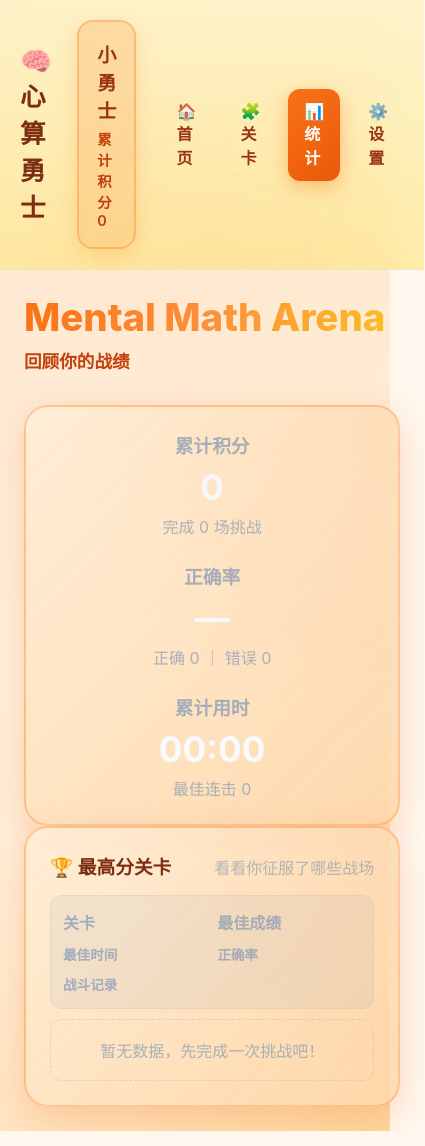
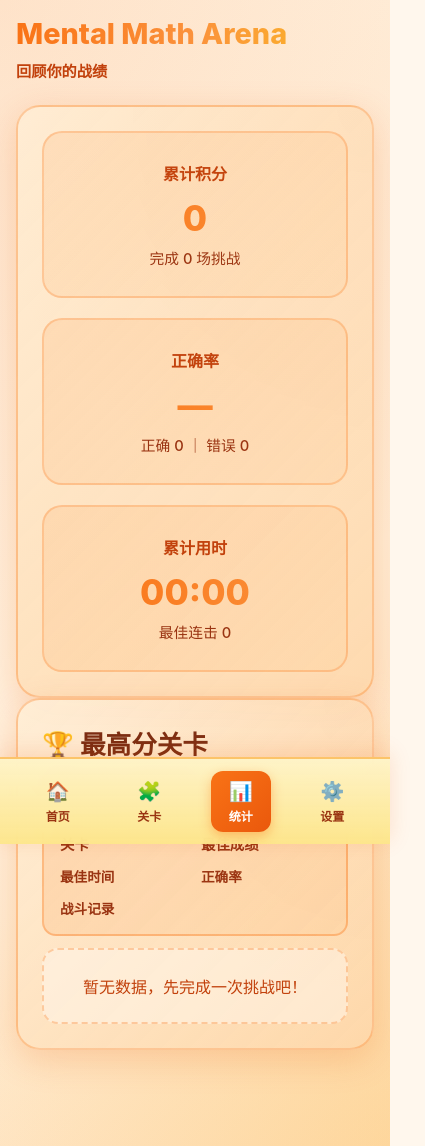
Before and after one commit to jonesjylee0614/MentalMathGame, a React (Vite) app: page /stats in a window 390 px wide. Shown: the whole page, 425 px wide, since content can reach past the window. Built offline with nearby package versions, Linux system fonts and the light colour scheme.

Commit message:
Refactor PlayPage layout and styles for improved responsiveness and user experience; enhance mobile navigation with new components and update technical documentation for project clarity.

```diff
--- a/src/components/Layout.tsx
+++ b/src/components/Layout.tsx
@@ -52,6 +52,18 @@ export const Layout = ({ children }: PropsWithChildren) => {
           <p className={styles.subtitle}>{subtitle}</p>
         </header>
         <div className={styles.content}>{children}</div>
+        <nav className={styles.mobileNav}>
+          {links.map((link) => (
+            <NavLink
+              key={link.to}
+              to={link.to}
+              className={({ isActive }) => (isActive ? `${styles.mobileNavItem} ${styles.active}` : styles.mobileNavItem)}
+            >
+              <span className={styles.mobileNavIcon}>{link.label.split(' ')[0]}</span>
+              <span>{link.label.split(' ')[1]}</span>
+            </NavLink>
+          ))}
+        </nav>
       </main>
     </div>
   );
--- a/src/routes/PlayPage.tsx
+++ b/src/routes/PlayPage.tsx
@@ -153,7 +153,10 @@ export const PlayPage = () => {
 
   return (
     <div className={`fade-in ${styles.wrapper}`}>
-      <section className={`glass-card ${styles.panel}`}>
+      <div className={styles.panel}>
+        {/* Left Section - Question and Answer Area */}
+        <div className={styles.leftSection}>
+          <div className={`glass-card`}>
             <div className={styles.controlButtons}>
               <button className="btn secondary" onClick={() => navigate('/levels')}>
                 ⬅️ 返回关卡
@@ -179,45 +182,9 @@ export const PlayPage = () => {
                 <span>难度 {level.difficulty.toFixed(1)}</span>
               </div>
             </header>
-
-        <div className={styles.battleField}>
-          <div className={`${styles.character} ${styles.plant} ${plantAttacking ? styles.attacking : ''} ${playerDamaged ? styles.damaged : ''}`}>
-            🌻
-          </div>
-          {showProjectile && <div className={styles.projectile}>🌰</div>}
-          <div className={`${styles.character} ${styles.zombie} ${zombieDamaged ? styles.damaged : ''}`}>
-            🧟
-          </div>
           </div>
 
-        <div className={styles.progressArea}>
-          {snapshot && snapshot.combo > 0 && (
-            <div className={`${styles.comboDisplay} ${snapshot.combo >= 5 ? styles.high : ''}`}>
-              🔥 连击 x{snapshot.combo} 🔥
-            </div>
-          )}
-          <div className={styles.barGroup}>
-            <label>🧟 僵尸 HP</label>
-            <div className={styles.progressBar}>
-              <div
-                className={styles.barFill}
-                style={{ width: `${((snapshot?.hp.monster ?? level.hp?.monster ?? 100) / (snapshot?.hpMax.monster ?? level.hp?.monster ?? 100)) * 100}%` }}
-              />
-            </div>
-          </div>
-          <div className={styles.barGroup}>
-            <label>🌻 植物 HP</label>
-            <div className={styles.progressBar}>
-              <div
-                className={`${styles.barFill} ${styles.player}`}
-                style={{ width: `${((snapshot?.hp.player ?? level.hp?.player ?? 100) / (snapshot?.hpMax.player ?? level.hp?.player ?? 100)) * 100}%` }}
-              />
-            </div>
-          </div>
-          <div className={styles.timer}>⏱️ {formatTime(snapshot?.timeLeft ?? level.timeSec)}</div>
-        </div>
-
-        <div className={styles.questionArea} style={{ position: 'relative' }}>
+          <div className={`glass-card ${styles.questionArea}`} style={{ position: 'relative' }}>
             {showStars && <div className={styles.stars}>⭐✨🌟</div>}
             {question ? (
               <div className={styles.questionCard}>
@@ -244,17 +211,15 @@ export const PlayPage = () => {
             )}
           </div>
 
-        <div>
+          <div className={`glass-card`}>
             <div className={styles.answerForm}>
               <input
                 value={answer}
                 onChange={(evt) => setAnswer(evt.target.value)}
-              placeholder="点击数字按钮或输入答案"
+                placeholder="请输入答案"
                 readOnly
-              style={{ textAlign: 'center', fontSize: '1.8rem' }}
+                style={{ textAlign: 'center' }}
               />
-          </div>
-
               <div className={styles.numberPad}>
                 {[1, 2, 3, 4, 5, 6, 7, 8, 9].map((num) => (
                   <button
@@ -296,7 +261,69 @@ export const PlayPage = () => {
                 </button>
               </div>
             </div>
-      </section>
+          </div>
+        </div>
+
+        {/* Right Section - Battle Animation and Stats */}
+        <div className={styles.rightSection}>
+          <div className={`glass-card`}>
+            <div className={styles.battleField}>
+              <div className={styles.characterWrapper}>
+                <div className={styles.hpBar}>
+                  <div
+                    className={`${styles.hpFill} ${styles.player}`}
+                    style={{ width: `${((snapshot?.hp.player ?? level.hp?.player ?? 100) / (snapshot?.hpMax.player ?? level.hp?.player ?? 100)) * 100}%` }}
+                  />
+                </div>
+                <div className={`${styles.character} ${styles.plant} ${plantAttacking ? styles.attacking : ''} ${playerDamaged ? styles.damaged : ''}`}>
+                  🌻
+                </div>
+              </div>
+              {showProjectile && <div className={styles.projectile}>🌰</div>}
+              <div className={styles.characterWrapper}>
+                <div className={styles.hpBar}>
+                  <div
+                    className={`${styles.hpFill} ${styles.monster}`}
+                    style={{ width: `${((snapshot?.hp.monster ?? level.hp?.monster ?? 100) / (snapshot?.hpMax.monster ?? level.hp?.monster ?? 100)) * 100}%` }}
+                  />
+                </div>
+                <div className={`${styles.character} ${styles.zombie} ${zombieDamaged ? styles.damaged : ''}`}>
+                  🧟
+                </div>
+              </div>
+            </div>
+          </div>
+
+          <div className={`glass-card`}>
+            <div className={styles.statsArea}>
+              <div className={styles.timer}>
+                ⏱️ {formatTime(snapshot?.timeLeft ?? level.timeSec)}
+              </div>
+              {snapshot && snapshot.combo > 0 && (
+                <div className={`${styles.comboDisplay} ${snapshot.combo >= 5 ? styles.high : ''}`}>
+                  🔥 连击 x{snapshot.combo} 🔥
+                </div>
+              )}
+              <div className={styles.statItem}>
+                <span className={styles.statLabel}>当前题目</span>
+                <span className={styles.statValue}>
+                  {snapshot ? snapshot.questionIndex + 1 : 1} / {snapshot ? snapshot.questionTotal : level.count}
+                </span>
+              </div>
+              <div className={styles.statItem}>
+                <span className={styles.statLabel}>正确率</span>
+                <span className={styles.statValue}>
+                  {snapshot ? Math.round((snapshot.correctCount / Math.max(1, snapshot.questionIndex)) * 100) : 0}%
+                </span>
+              </div>
+              <div className={styles.statItem}>
+                <span className={styles.statLabel}>当前得分</span>
+                <span className={styles.statValue}>{snapshot?.score ?? 0}</span>
+              </div>
+            </div>
+          </div>
+        </div>
+      </div>
     </div>
   );
 };
--- a/src/styles/HomePage.module.css
+++ b/src/styles/HomePage.module.css
@@ -1,116 +1,162 @@
 .hero {
   display: grid;
-  grid-template-columns: repeat(auto-fit, minmax(220px, 1fr));
-  gap: 32px;
+  grid-template-columns: 1.5fr 1fr;
+  gap: 40px;
   align-items: center;
   overflow: visible;
+  padding: 32px;
 }
 
 .welcome {
-  font-size: 1.1rem;
+  font-size: 1.2rem;
   color: #ea580c;
-  margin-bottom: 8px;
+  margin-bottom: 12px;
   font-weight: 600;
 }
 
 .hero h2 {
-  font-size: 2.4rem;
-  margin-bottom: 12px;
+  font-size: 2.8rem;
+  margin-bottom: 16px;
   background: linear-gradient(90deg, #f97316, #fb923c, #fbbf24);
   -webkit-background-clip: text;
   -webkit-text-fill-color: transparent;
+  font-weight: 800;
 }
 
 .hero p {
   color: #9a3412;
   font-weight: 500;
+  font-size: 1.05rem;
+  line-height: 1.6;
 }
 
 .actions {
-  margin-top: 20px;
+  margin-top: 24px;
   display: flex;
   flex-wrap: wrap;
-  gap: 12px;
+  gap: 14px;
 }
 
 .badges {
   display: grid;
-  gap: 16px;
+  gap: 20px;
   color: #9a3412;
   font-weight: 500;
+}
+
+.badges > div {
+  padding: 20px;
+  border-radius: 16px;
+  background: rgba(251, 146, 60, 0.15);
+  border: 2px solid rgba(249, 115, 22, 0.25);
 }
 
 .sectionHeader {
   display: flex;
   align-items: baseline;
   justify-content: space-between;
-  gap: 12px;
-  margin-bottom: 16px;
+  gap: 16px;
+  margin-bottom: 24px;
 }
 
 .sectionHeader h3 {
-  font-size: 1.4rem;
+  font-size: 1.6rem;
+  font-weight: 700;
 }
 
 .sectionHeader p {
   color: #c2410c;
   font-weight: 500;
+  font-size: 0.95rem;
 }
 
 .levelList {
   display: grid;
-  grid-template-columns: repeat(auto-fit, minmax(220px, 1fr));
-  gap: 16px;
+  grid-template-columns: repeat(auto-fit, minmax(240px, 1fr));
+  gap: 20px;
 }
 
 .levelItem {
   text-align: left;
-  padding: 18px;
-  border-radius: 16px;
+  padding: 24px;
+  border-radius: 18px;
   border: 2px solid rgba(249, 115, 22, 0.3);
   background: linear-gradient(135deg, rgba(251, 146, 60, 0.2), rgba(253, 186, 116, 0.15));
   color: #7c2d12;
   cursor: pointer;
   display: grid;
-  gap: 12px;
-  transition: transform 0.25s ease, box-shadow 0.25s ease;
+  gap: 14px;
+  transition: all 0.3s ease;
 }
 
 .levelItem:hover {
-  transform: translateY(-4px) scale(1.02);
-  box-shadow: 0 10px 25px rgba(249, 115, 22, 0.3);
-  border-color: rgba(249, 115, 22, 0.5);
+  transform: translateY(-6px) scale(1.03);
+  box-shadow: 0 12px 30px rgba(249, 115, 22, 0.35);
+  border-color: rgba(249, 115, 22, 0.6);
+  background: linear-gradient(135deg, rgba(251, 146, 60, 0.25), rgba(253, 186, 116, 0.2));
 }
 
 .levelItem h4 {
-  font-size: 1.1rem;
+  font-size: 1.15rem;
   color: #9a3412;
+  font-weight: 700;
 }
 
 .levelItem p {
   color: #c2410c;
-  font-size: 0.9rem;
+  font-size: 0.92rem;
+  line-height: 1.5;
 }
 
 .levelMeta {
   display: flex;
   flex-wrap: wrap;
-  gap: 8px;
-  font-size: 0.8rem;
+  gap: 10px;
+  font-size: 0.82rem;
   color: #ea580c;
   font-weight: 600;
 }
 
 .recentCard {
   display: grid;
-  grid-template-columns: repeat(auto-fit, minmax(180px, 1fr));
+  grid-template-columns: repeat(auto-fit, minmax(200px, 1fr));
   align-items: center;
-  gap: 18px;
+  gap: 24px;
+  padding: 24px;
+}
+
+.recentCard h4 {
+  font-size: 1.2rem;
+  font-weight: 700;
+  margin-bottom: 8px;
 }
 
 .recentMeta {
   display: grid;
-  gap: 8px;
+  gap: 10px;
   color: #ea580c;
   font-weight: 600;
+  font-size: 0.95rem;
 }
+
+@media (max-width: 768px) {
+  .hero {
+    grid-template-columns: 1fr;
+    gap: 28px;
+    padding: 24px;
+  }
+
+  .hero h2 {
+    font-size: 2.2rem;
+  }
+
+  .levelList {
+    grid-template-columns: 1fr;
+  }
+
+  .recentCard {
+    grid-template-columns: 1fr;
+    gap: 20px;
+    padding: 20px;
+  }
+}
--- a/src/styles/Layout.module.css
+++ b/src/styles/Layout.module.css
@@ -127,6 +127,63 @@
   gap: 24px;
 }
 
+.mobileNav {
+  display: none;
+}
+
+@media (max-width: 1024px) {
+  .mobileNav {
+    display: flex;
+    position: fixed;
+    bottom: 0;
+    left: 0;
+    right: 0;
+    z-index: 1000;
+    background: linear-gradient(180deg, rgba(254, 243, 199, 0.98), rgba(253, 230, 138, 0.95));
+    backdrop-filter: blur(12px);
+    border-top: 2px solid rgba(249, 115, 22, 0.3);
+    padding: 12px 16px;
+    justify-content: space-around;
+    align-items: center;
+    gap: 8px;
+    box-shadow: 0 -4px 20px rgba(234, 88, 12, 0.15);
+  }
+
+  .mobileNavItem {
+    display: flex;
+    flex-direction: column;
+    align-items: center;
+    justify-content: center;
+    padding: 8px 12px;
+    border-radius: 12px;
+    color: #9a3412;
+    text-decoration: none;
+    font-weight: 600;
+    font-size: 0.75rem;
+    transition: all 0.2s ease;
+    min-width: 60px;
+    gap: 4px;
+  }
+
+  .mobileNavItem:hover {
+    background: rgba(251, 146, 60, 0.2);
+  }
+
+  .mobileNavItem.active {
+    color: #ffffff;
+    background: linear-gradient(135deg, #f97316, #ea580c);
+    box-shadow: 0 4px 12px rgba(249, 115, 22, 0.4);
+  }
+
+  .mobileNavIcon {
+    font-size: 1.2rem;
+  }
+
+  .content {
+    padding-bottom: 80px;
+  }
+}
+
 @keyframes pulse {
   0%,
   100% {
@@ -139,26 +196,34 @@
   }
 }
 
-@media (max-width: 960px) {
+@media (max-width: 1024px) {
   .shell {
     grid-template-columns: 1fr;
   }
 
   .sidebar {
-    flex-direction: row;
-    align-items: center;
-    justify-content: space-between;
-    padding: 20px;
-    border-right: none;
-    border-bottom: 1px solid rgba(148, 163, 184, 0.15);
-  }
-
-  .nav {
-    flex-direction: row;
-    gap: 12px;
+    display: none;
   }
 
   .main {
-    padding: 24px;
+    padding: 20px;
   }
 }
+
+@media (max-width: 640px) {
+  .main {
+    padding: 16px;
+  }
+
+  .header {
+    margin-bottom: 24px;
+  }
+
+  .title {
+    font-size: 1.8rem;
+  }
+
+  .subtitle {
+    font-size: 0.95rem;
+  }
+}
--- a/src/styles/PlayPage.module.css
+++ b/src/styles/PlayPage.module.css
@@ -1,13 +1,28 @@
 .wrapper {
   display: flex;
   justify-content: center;
+  width: 100%;
 }
 
 .panel {
-  max-width: 760px;
+  max-width: 1400px;
   width: 100%;
   display: grid;
-  gap: 24px;
+  grid-template-columns: 1fr 1fr;
+  gap: 32px;
+  align-items: start;
+}
+
+.leftSection {
+  display: grid;
+  gap: 28px;
+}
+
+.rightSection {
+  display: grid;
+  gap: 28px;
+  position: sticky;
+  top: 20px;
 }
 
 .panelHeader {
@@ -29,50 +44,46 @@
   font-weight: 600;
 }
 
-.progressArea {
+.statsArea {
   display: grid;
-  gap: 16px;
+  gap: 20px;
+  padding: 24px;
+  border-radius: 20px;
+  background: linear-gradient(135deg, rgba(255, 247, 237, 0.95), rgba(254, 243, 199, 0.9));
+  border: 3px solid rgba(249, 115, 22, 0.3);
 }
 
-.barGroup {
-  display: grid;
-  gap: 6px;
+.statItem {
+  display: flex;
+  justify-content: space-between;
+  align-items: center;
+  padding: 12px 16px;
+  border-radius: 12px;
+  background: rgba(255, 255, 255, 0.6);
+  border: 2px solid rgba(249, 115, 22, 0.2);
 }
 
-.barGroup label {
-  font-weight: 700;
+.statLabel {
+  font-weight: 600;
   color: #9a3412;
-  font-size: 1rem;
-  display: flex;
-  align-items: center;
-  gap: 8px;
+  font-size: 0.95rem;
 }
 
-.progressBar {
-  width: 100%;
-  height: 22px;
-  border-radius: 999px;
-  background: rgba(255, 255, 255, 0.5);
-  overflow: hidden;
-  border: 2px solid rgba(249, 115, 22, 0.3);
-}
-
-.barFill {
-  height: 100%;
-  background: linear-gradient(90deg, #ef4444, #f97316);
-  transition: width 0.35s ease;
-  box-shadow: inset 0 2px 4px rgba(0, 0, 0, 0.2);
-}
-
-.player {
-  background: linear-gradient(90deg, #10b981, #34d399);
+.statValue {
+  font-weight: 700;
+  color: #ea580c;
+  font-size: 1.1rem;
 }
 
 .timer {
-  justify-self: end;
-  font-weight: 700;
-  font-size: 1.2rem;
-  color: #9a3412;
+  text-align: center;
+  padding: 16px;
+  border-radius: 16px;
+  background: linear-gradient(135deg, #fbbf24, #f59e0b);
+  color: #fff;
+  font-weight: 800;
+  font-size: 1.5rem;
+  box-shadow: 0 4px 12px rgba(245, 158, 11, 0.4);
 }
 
 .comboDisplay {
@@ -143,12 +154,12 @@
 
 .questionCard {
   border-radius: 20px;
-  padding: 28px;
+  padding: 32px;
   border: 3px solid rgba(249, 115, 22, 0.4);
   background: linear-gradient(135deg, rgba(255, 247, 237, 0.95), rgba(254, 243, 199, 0.9));
-  min-height: 180px;
+  min-height: 200px;
   display: grid;
-  gap: 20px;
+  gap: 24px;
   align-content: start;
   box-shadow: 0 8px 25px rgba(234, 88, 12, 0.15);
 }
@@ -234,17 +245,16 @@
 
 .answerForm {
   display: grid;
-  grid-template-columns: 1fr auto;
-  gap: 16px;
+  gap: 24px;
 }
 
 .answerForm input {
-  padding: 18px;
-  border-radius: 14px;
-  border: 2px solid rgba(249, 115, 22, 0.4);
-  background: rgba(255, 255, 255, 0.8);
+  padding: 20px 24px;
+  border-radius: 16px;
+  border: 3px solid rgba(249, 115, 22, 0.4);
+  background: rgba(255, 255, 255, 0.9);
   color: #7c2d12;
-  font-size: 1.3rem;
+  font-size: 1.5rem;
   font-weight: 700;
 }
 
@@ -257,9 +267,8 @@
 .numberPad {
   display: grid;
   grid-template-columns: repeat(3, 1fr);
-  gap: 12px;
-  max-width: 400px;
-  margin: 0 auto;
+  gap: 14px;
+  max-width: 100%;
 }
 
 .numButton {
@@ -309,22 +318,53 @@
 .battleField {
   display: flex;
   justify-content: space-between;
+  align-items: flex-end;
+  padding: 32px 24px 24px;
+  border-radius: 20px;
+  background: linear-gradient(135deg, rgba(254, 249, 195, 0.5), rgba(253, 224, 71, 0.3));
+  border: 3px solid rgba(234, 179, 8, 0.4);
+  min-height: 280px;
+  position: relative;
+  overflow: visible;
+}
+
+.characterWrapper {
+  display: flex;
+  flex-direction: column;
   align-items: center;
-  padding: 20px;
-  margin: 16px 0;
-  border-radius: 16px;
-  background: linear-gradient(135deg, rgba(254, 249, 195, 0.4), rgba(253, 224, 71, 0.2));
-  border: 2px solid rgba(234, 179, 8, 0.3);
-  min-height: 120px;
+  gap: 8px;
   position: relative;
-  overflow: hidden;
 }
 
 .character {
-  font-size: 4rem;
-  filter: drop-shadow(0 4px 8px rgba(0, 0, 0, 0.2));
+  font-size: 5rem;
+  filter: drop-shadow(0 6px 12px rgba(0, 0, 0, 0.25));
   position: relative;
   z-index: 2;
+}
+
+.hpBar {
+  width: 80px;
+  height: 12px;
+  border-radius: 999px;
+  background: rgba(255, 255, 255, 0.6);
+  overflow: hidden;
+  border: 2px solid rgba(249, 115, 22, 0.3);
+  position: relative;
+}
+
+.hpFill {
+  height: 100%;
+  transition: width 0.35s ease;
+  box-shadow: inset 0 1px 3px rgba(0, 0, 0, 0.2);
+}
+
+.hpFill.monster {
+  background: linear-gradient(90deg, #ef4444, #f97316);
+}
+
+.hpFill.player {
+  background: linear-gradient(90deg, #10b981, #34d399);
 }
 
 .plant {
@@ -406,9 +446,32 @@
   }
 }
 
+@media (max-width: 1024px) {
+  .panel {
+    grid-template-columns: 1fr;
+    gap: 24px;
+  }
+
+  .rightSection {
+    position: static;
+  }
+
+  .battleField {
+    min-height: 240px;
+  }
+
+  .character {
+    font-size: 4.5rem;
+  }
+}
+
 @media (max-width: 640px) {
-  .answerForm {
-    grid-template-columns: 1fr;
+  .panel {
+    gap: 20px;
+  }
+
+  .leftSection, .rightSection {
+    gap: 20px;
   }
 
   .questionText {
@@ -416,15 +479,36 @@
   }
 
   .numButton {
-    padding: 18px;
+    padding: 16px;
     font-size: 1.5rem;
   }
 
   .character {
-    font-size: 3rem;
+    font-size: 3.5rem;
   }
 
   .battleField {
-    min-height: 100px;
+    min-height: 200px;
+    padding: 24px 16px 16px;
+  }
+
+  .hpBar {
+    width: 60px;
+    height: 10px;
+  }
+
+  .answerForm input {
+    padding: 16px 20px;
+    font-size: 1.3rem;
+  }
+
+  .statsArea {
+    padding: 20px;
+    gap: 16px;
+  }
+
+  .timer {
+    font-size: 1.3rem;
+    padding: 12px;
   }
 }
--- a/src/styles/StatsPage.module.css
+++ b/src/styles/StatsPage.module.css
@@ -1,76 +1,144 @@
 .summary {
   display: grid;
-  grid-template-columns: repeat(auto-fit, minmax(200px, 1fr));
-  gap: 24px;
+  grid-template-columns: repeat(auto-fit, minmax(220px, 1fr));
+  gap: 28px;
   text-align: center;
 }
 
+.summary > div {
+  padding: 28px 24px;
+  border-radius: 20px;
+  background: linear-gradient(135deg, rgba(251, 146, 60, 0.15), rgba(253, 186, 116, 0.1));
+  border: 2px solid rgba(249, 115, 22, 0.25);
+  transition: all 0.3s ease;
+}
+
+.summary > div:hover {
+  transform: translateY(-4px);
+  box-shadow: 0 8px 20px rgba(249, 115, 22, 0.2);
+  border-color: rgba(249, 115, 22, 0.4);
+}
+
 .summary h3 {
-  color: rgba(148, 163, 184, 0.85);
-  margin-bottom: 8px;
+  color: #c2410c;
+  margin-bottom: 12px;
+  font-weight: 600;
+  font-size: 1rem;
 }
 
 .value {
-  font-size: 2.2rem;
-  font-weight: 700;
-  margin-bottom: 6px;
-  color: #f8fafc;
+  font-size: 2.6rem;
+  font-weight: 800;
+  margin-bottom: 8px;
+  background: linear-gradient(90deg, #f97316, #fb923c);
+  -webkit-background-clip: text;
+  -webkit-text-fill-color: transparent;
 }
 
 .summary span {
-  color: rgba(148, 163, 184, 0.8);
+  color: #9a3412;
+  font-weight: 500;
+  font-size: 0.92rem;
 }
 
 .sectionHeader {
   display: flex;
   justify-content: space-between;
   align-items: baseline;
-  margin-bottom: 16px;
+  margin-bottom: 24px;
+}
+
+.sectionHeader h3 {
+  font-size: 1.6rem;
+  font-weight: 700;
 }
 
 .sectionHeader p {
-  color: rgba(148, 163, 184, 0.75);
+  color: #c2410c;
+  font-weight: 500;
+  font-size: 0.95rem;
 }
 
 .table {
   display: grid;
-  gap: 10px;
+  gap: 12px;
 }
 
 .row {
   display: grid;
-  grid-template-columns: repeat(5, minmax(80px, 1fr));
-  gap: 12px;
-  padding: 14px 12px;
-  border-radius: 12px;
-  background: rgba(15, 23, 42, 0.35);
-  border: 1px solid rgba(148, 163, 184, 0.15);
+  grid-template-columns: repeat(5, minmax(100px, 1fr));
+  gap: 16px;
+  padding: 18px 20px;
+  border-radius: 14px;
+  background: linear-gradient(135deg, rgba(255, 247, 237, 0.8), rgba(254, 243, 199, 0.6));
+  border: 2px solid rgba(249, 115, 22, 0.2);
   align-items: center;
+  transition: all 0.25s ease;
+}
+
+.row:not(.head):hover {
+  transform: translateX(4px);
+  box-shadow: 0 4px 16px rgba(249, 115, 22, 0.15);
+  border-color: rgba(249, 115, 22, 0.35);
 }
 
 .head {
-  font-weight: 600;
-  color: rgba(148, 163, 184, 0.85);
-  background: rgba(148, 163, 184, 0.12);
+  font-weight: 700;
+  color: #9a3412;
+  background: linear-gradient(135deg, rgba(251, 146, 60, 0.2), rgba(253, 186, 116, 0.15));
+  border-color: rgba(249, 115, 22, 0.35);
+}
+
+.row:not(.head) {
+  color: #7c2d12;
+  font-weight: 500;
 }
 
 .empty {
-  padding: 18px;
-  border-radius: 12px;
+  padding: 24px;
+  border-radius: 16px;
   text-align: center;
-  color: rgba(148, 163, 184, 0.8);
-  border: 1px dashed rgba(148, 163, 184, 0.3);
+  color: #c2410c;
+  border: 2px dashed rgba(249, 115, 22, 0.3);
+  background: rgba(255, 247, 237, 0.5);
+  font-weight: 500;
+}
+
+@media (max-width: 900px) {
+  .summary {
+    grid-template-columns: repeat(auto-fit, minmax(180px, 1fr));
+    gap: 20px;
+  }
+
+  .value {
+    font-size: 2.2rem;
+  }
+
+  .row {
+    grid-template-columns: 2fr repeat(4, 1fr);
+    gap: 12px;
+    padding: 16px;
+    font-size: 0.9rem;
+  }
 }
 
 @media (max-width: 720px) {
+  .summary {
+    grid-template-columns: 1fr;
+  }
+
   .row {
     grid-template-columns: repeat(2, minmax(120px, 1fr));
-    gap: 10px;
+    gap: 12px;
   }
 
-  .row span:nth-child(3),
-  .row span:nth-child(4),
-  .row span:nth-child(5) {
+  .row span:nth-child(n+3) {
     font-size: 0.85rem;
   }
+
+  .sectionHeader {
+    flex-direction: column;
+    align-items: flex-start;
+    gap: 8px;
+  }
 }
```
Also changed, not shown: 1 other file (tests, documents, lock files or other folders). Lines whose indentation alone changed are shown as unchanged.
